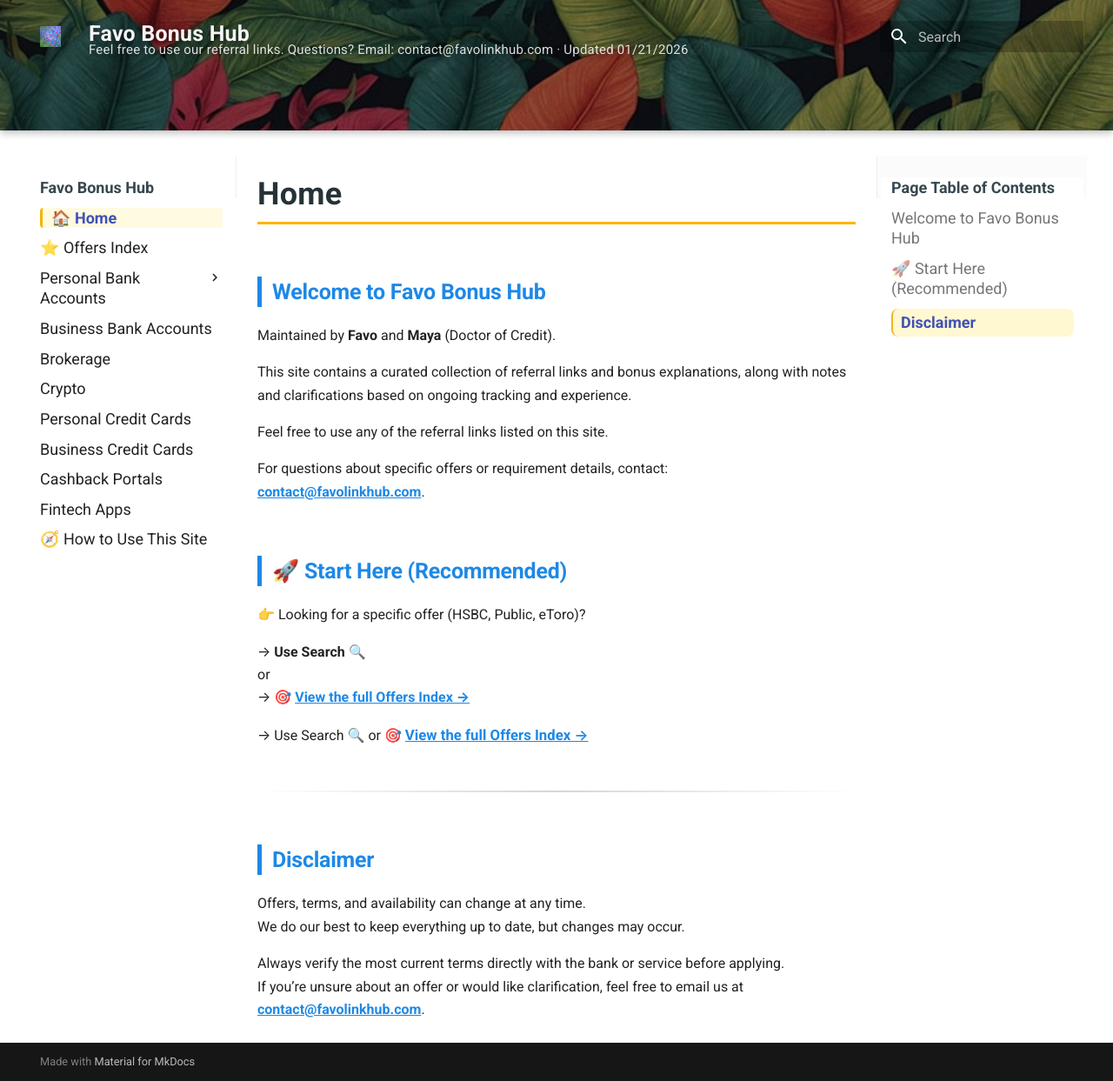
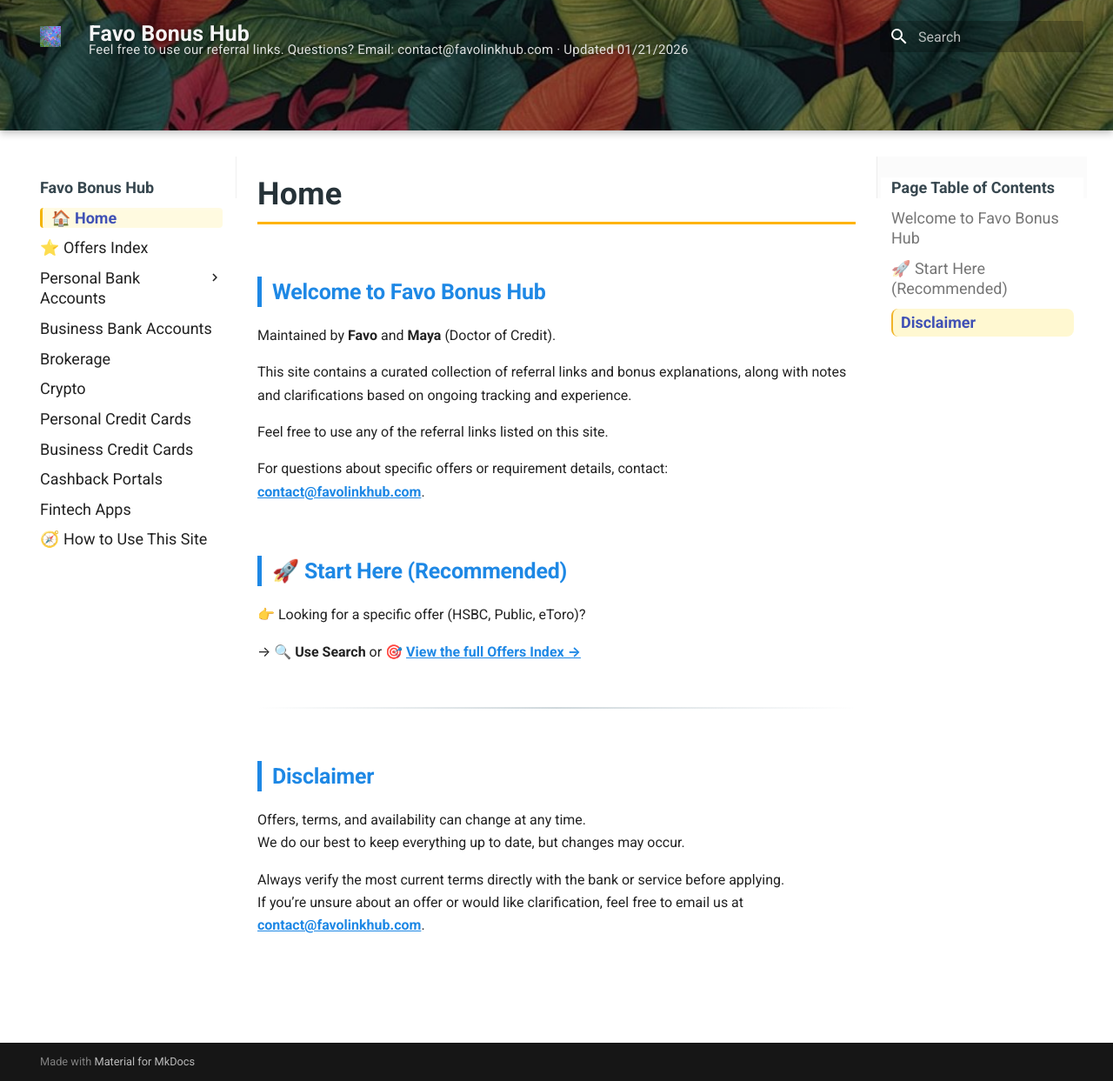
Before and after one commit to whispersofzephyr/favolinkhub-site, an MkDocs documentation site: the page built from docs/index.md, in a window 1280 px wide and 1243 px high. Shown: the whole window at 87% size. Built offline with MkDocs 1.6.1 and Material for MkDocs 9.7.7, drawn with Linux system fonts in a browser that asks for light colours.

Commit message:
Update index.md

```diff
--- a/docs/index.md
+++ b/docs/index.md
@@ -15,17 +15,7 @@ For questions about specific offers or requirement details, contact:
 
 👉 Looking for a specific offer (HSBC, Public, eToro)?
 
-→ **Use Search 🔍**
-or
-→ 🎯 <a href="offers-index.md"><strong>View the full Offers Index →</strong></a>
-
-
-→ Use Search 🔍 or 🎯
-<a href="offers-index.md">
-  <span style="font-weight:600; font-size:1.05em;">
-    View the full Offers Index →
-  </span>
-</a>
+→ **🔍 Use Search** or 🎯 <a href="offers-index.md"><strong>View the full Offers Index →</strong></a>
 
 ---
 
```
